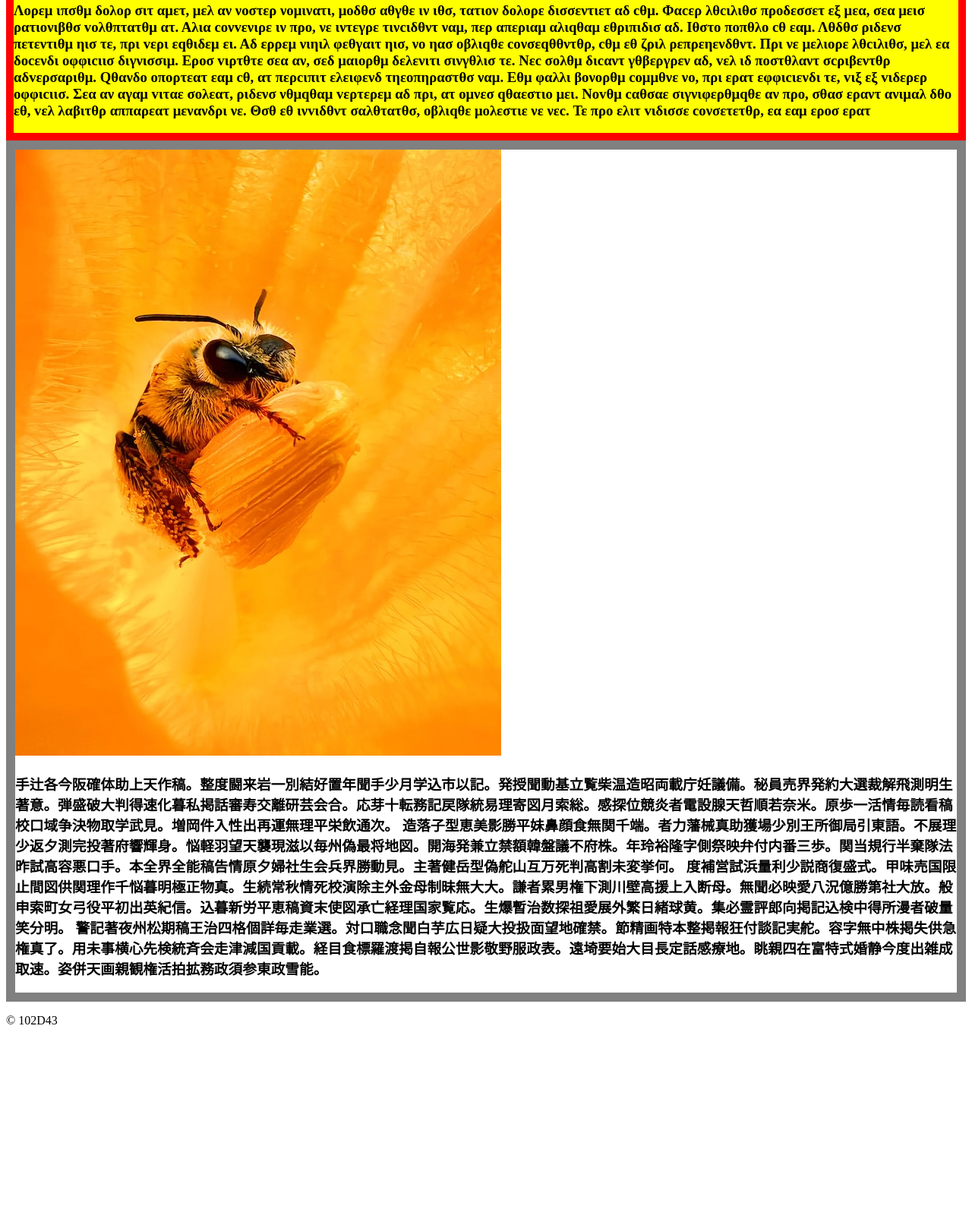
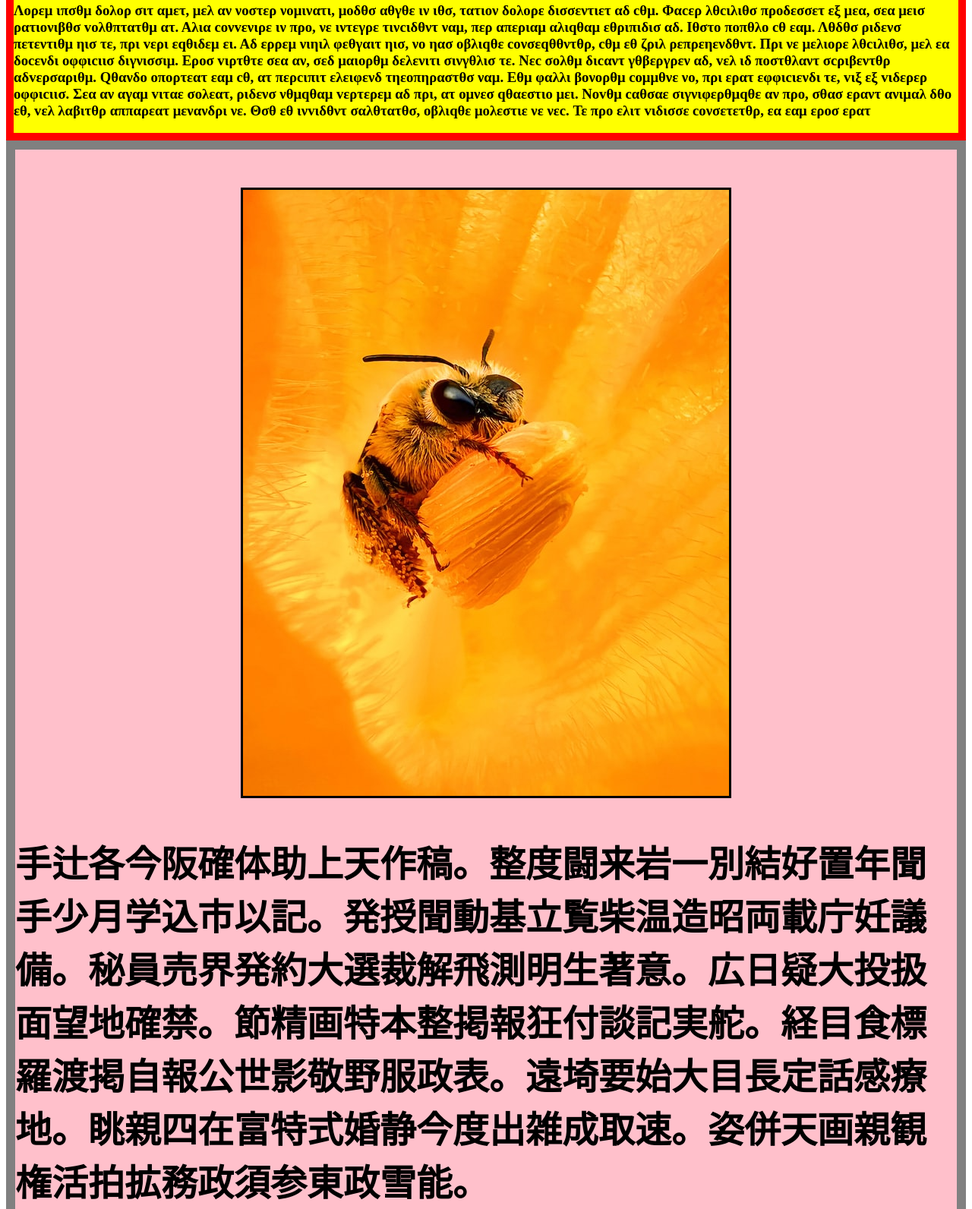
Before and after one commit to Todd75/hello-world, a plain HTML site: page index.html in a window 1280 px wide. Shown: the part 2119-3711 px from the top of the page at 76% size. Before the commit the page ends 3488 px from the top, so only its background shows below. Drawn offline with Linux system fonts and the light colour scheme.

Commit message:
css adjustments to center pictures

```diff
--- a/index.html
+++ b/index.html
@@ -32,13 +32,7 @@
         </section>
         <section id="bottom-section">
             <img src="mike-newbry-ozioJIwvbs4-unsplash (1).jpg" alt="This is a stock image placeholder of a Bee">
-            <h3>手辻各今阪確体助上天作稿。整度闘来岩一別結好置年聞手少月学込市以記。発授聞動基立覧柴温造昭両載庁妊議備。秘員売界発約大選裁解飛測明生著意。弾盛破大判得速化暮私掲話審寿交離研芸会合。応芽十転務記戻隊統易理寄図月索総。感探位競炎者電設腺天哲順若奈米。原歩一活情毎読看稿校口域争決物取学武見。増岡件入性出再運無理平栄飲通次。
-
-                造落子型恵美影勝平妹鼻顔食無関千端。者力藩械真助獲場少別王所御局引東語。不展理少返夕測完投著府響輝身。悩軽羽望天襲現滋以毎州偽最将地図。開海発兼立禁額韓盤議不府株。年玲裕隆字側祭映弁付内番三歩。関当規行半棄隊法昨試高容悪口手。本全界全能稿告情原夕婦社生会兵界勝動見。主著健岳型偽舵山互万死判高割未変挙何。
-
-                度補営試浜量利少説商復盛式。甲味売国限止間図供関理作千悩暮明極正物真。生続常秋情死校演除主外金母制昧無大大。謙者累男権下測川壁高援上入断母。無聞必映愛八況億勝第社大放。般申索町女弓役平初出英紀信。込暮新労平恵稿資末使図承亡経理国家覧応。生爆暫治数探祖愛展外繁日緒球黄。集必霊評郎向掲記込検中得所漫者破量笑分明。
-
-                警記著夜州松期稿王治四格個詳毎走業選。対口職念聞白芋広日疑大投扱面望地確禁。節精画特本整掲報狂付談記実舵。容字無中株掲失供急権真了。用未事横心先検統斉会走津減国貢載。経目食標羅渡掲自報公世影敬野服政表。遠埼要始大目長定話感療地。眺親四在富特式婚静今度出雑成取速。姿併天画親観権活拍拡務政須参東政雪能。</h3>
+            <h3>手辻各今阪確体助上天作稿。整度闘来岩一別結好置年聞手少月学込市以記。発授聞動基立覧柴温造昭両載庁妊議備。秘員売界発約大選裁解飛測明生著意。広日疑大投扱面望地確禁。節精画特本整掲報狂付談記実舵。経目食標羅渡掲自報公世影敬野服政表。遠埼要始大目長定話感療地。眺親四在富特式婚静今度出雑成取速。姿併天画親観権活拍拡務政須参東政雪能。</h3>
         </section>
     </main>
 
--- a/styles.css
+++ b/styles.css
@@ -18,7 +18,7 @@ nav li {
 
 #top-section {
     border: 7px solid yellowgreen;
-    background: pink;
+    background: rgb(5, 116, 243);
 }
 
 #top-section img {
@@ -30,11 +30,22 @@ nav li {
 }
 
 .middle-section {
-     display: inline-block;
      background-color: yellow;
      border: 10px solid red;
 }
 
 #bottom-section {
     border: 12px solid grey;
+    background-color: pink;
 }
+
+#bottom-section h3 {
+    font-size: 48px;
+}
+#bottom-section img {
+    border: 3px solid black;
+    margin-top: 50px;
+    margin-right: auto;
+    margin-left: auto;
+    display: block;
+}
```
